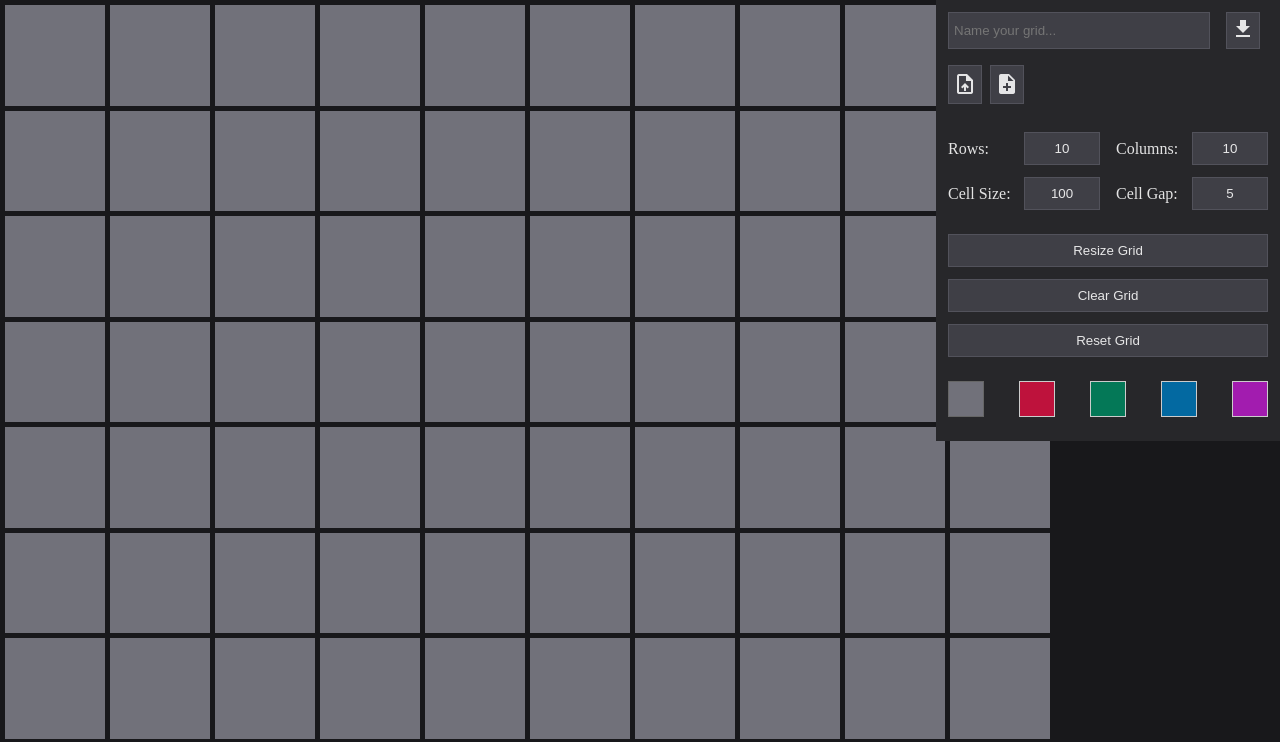
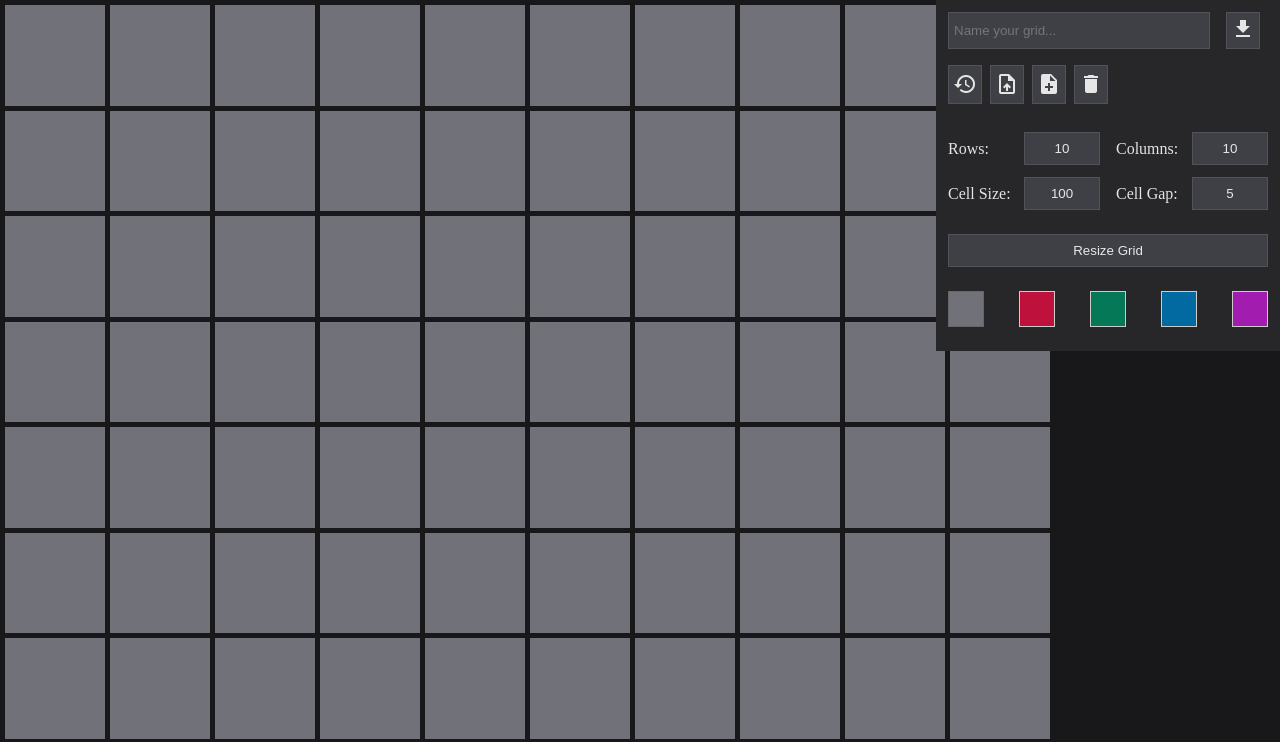
Before and after one commit to Prakkus/gridit, a plain HTML site: page index.html in a window 1280 px wide. Shown: the top 742 px of the page. Drawn offline with Linux system fonts and the light colour scheme.

Commit message:
moving around and hooking up some buttons

```diff
--- a/index.html
+++ b/index.html
@@ -325,9 +325,16 @@
 			{
 				const persistenceData = Persistence(getExportData);
 				const { getCurrentlyLoadedData, addOnMergeFileDroppedListener, addOnLoadedFileChangedListener } = persistenceData;
+				const handleReloadClicked = () => {
+					if (getCurrentlyLoadedData() == false) {
+						clearGrid();
+					} else {
+						loadFromData(getCurrentlyLoadedData());
+					}
+				}
 				addOnLoadedFileChangedListener((oldJson, newJson) => loadFromData(newJson));
 				addOnMergeFileDroppedListener((json) => mergeFromJson(json));
-				const {defaultStyle: persistenceStyle, element: persistenceElement} = PersistenceView(persistenceData);
+				const {defaultStyle: persistenceStyle, element: persistenceElement} = PersistenceView( {...persistenceData, handleClearClicked : () => clearGrid(), handleReloadClicked } );
 
 				const actions = [
 						{
@@ -337,24 +344,6 @@
 								buildAndMountGrid(gridRowCountInput, gridColumnCountInput, gridCellSize, gridColumnGap);
 							}
 						},
-						{
-							title: 'Clear Grid',
-							classNames: ['action'],
-							action: (e) => {
-								clearGrid();
-							}
-						},
-						{
-							title: 'Reset Grid',
-							classNames: ['action'],
-							action: (e) => {
-								if (getCurrentlyLoadedData() == false) {
-									clearGrid();
-								} else {
-									loadFromData(getCurrentlyLoadedData());
-								}
-							}
-						}
 				];
 				const {defaultStyle: gridConfigStyle, GridConfigElement } = GridConfig(gridRowCountInput, gridColumnCountInput, gridCellSize, gridColumnGap, setRowCountValue, setColumnCountValue, setGridCellSizeValue, setGridColumnGapValue);
 				const ActionListButtons = ActionList(actions);
--- a/src/PersistenceView.js
+++ b/src/PersistenceView.js
@@ -1,4 +1,4 @@
-const PersistenceView = ({ openFileImportWindow, openFileAddWindow, setGridName, handleFileDragOver, handleFileDrop, downloadJsonSave, addOnGridNameChangedListener, handleMergeDrop, handleMergeDragOver }) => {
+const PersistenceView = ({ openFileImportWindow, openFileAddWindow, setGridName, handleFileDragOver, handleFileDrop, downloadJsonSave, addOnGridNameChangedListener, handleMergeDrop, handleMergeDragOver, handleClearClicked, handleReloadClicked }) => {
 	let gridNameInput;
 	addOnGridNameChangedListener((name) => gridNameInput.value = name);
 
@@ -40,12 +40,17 @@ const PersistenceView = ({ openFileImportWindow, openFileAddWindow, setGridName,
 	    	</button>
 		</div>
 		<div class="toolbar">
-
-			<button title="Load from JSON file" id="import-from-json">
+	    	<button title="Reload all cells from the current file" id="reload-file">
+				<span class="material-icons">restore</span>
+	    	</button>
+			<button title="Load a grid from a JSON file" id="import-from-json">
 				<span class="material-icons">upload_file</span>
 	    	</button>
-	    	<button title="Add from JSON file" id="add-from-json">
+	    	<button title="Merge cells from a JSON file" id="add-from-json">
 				<span class="material-icons">note_add</span>
+	    	</button>
+	    	<button title="Clear all cells and history" id="clear-all">
+				<span class="material-icons">delete</span>
 	    	</button>
     	</div>
 	</div>
@@ -66,6 +71,9 @@ const PersistenceView = ({ openFileImportWindow, openFileAddWindow, setGridName,
 	element.querySelector("#add-from-json").addEventListener('drop', handleMergeDrop);
 	element.querySelector("#add-from-json").addEventListener('click', (e) => openFileAddWindow());
 
+	element.querySelector("#clear-all").addEventListener('click', handleClearClicked);
+	element.querySelector("#reload-file").addEventListener('click', handleReloadClicked);
+
 	return {defaultStyle, element};
 }
 
```
